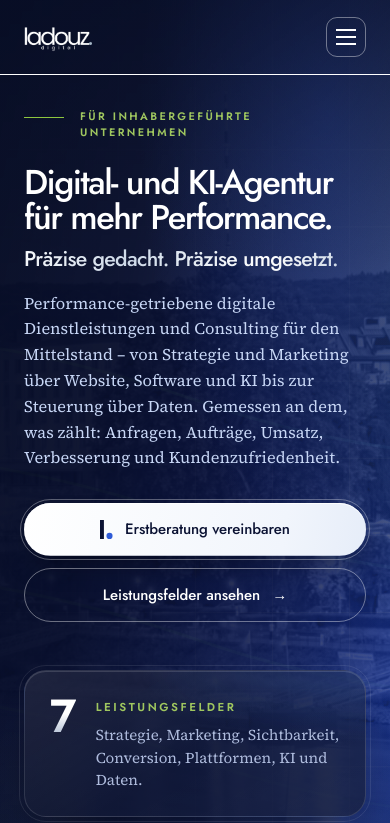
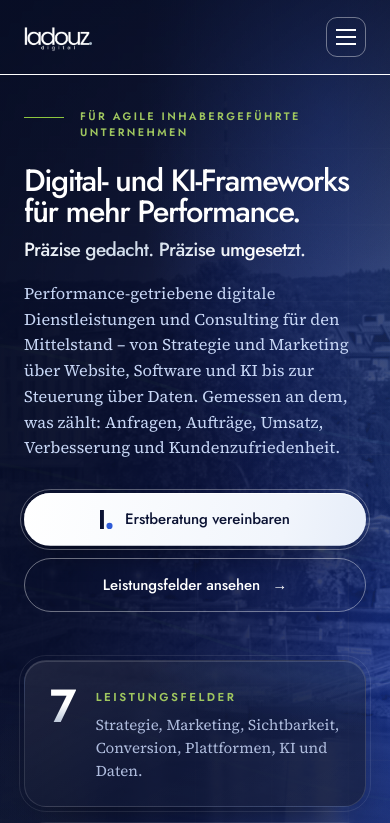
Before and after one commit to nizarladouz/Ladouz-Digital, a Next.js app in the folder ladouz-digital/: page / in a window 390 px wide. Shown: the top 823 px of the page. Built offline with nearby package versions, Linux system fonts and the light colour scheme.

Commit message:
Hero: Digital- und KI-Frameworks, Eyebrow Für agile inhabergeführte Unternehmen
Co-Authored-By: Claude Opus 5.5 <noreply@anthropic.com>
Claude-Session: https://claude.ai/code/session_017F5bpvVz4rgqiu1Uy2xQD5

```diff
--- a/ladouz-digital/app/page.tsx
+++ b/ladouz-digital/app/page.tsx
@@ -1033,13 +1033,13 @@ function Hero() {
             <p className="flex items-start gap-4">
               <span aria-hidden className="ld-rule mt-[0.55em] block h-px w-10 flex-none bg-[#8dc63f]" />
               <span className="ld-enter ld-d1 flex flex-wrap gap-x-[0.9em] gap-y-1 text-[0.68rem] font-semibold uppercase tracking-[0.22em] text-[#9fc65f] sm:text-[0.72rem] sm:tracking-[0.3em]">
-                <span>Für inhabergeführte Unternehmen</span>
+                <span>Für agile inhabergeführte Unternehmen</span>
               </span>
             </p>
 
-            <h1 className="mt-6 text-[clamp(1.75rem,9.4vw,2.15rem)] sm:text-[clamp(2.15rem,5vw,4.2rem)] font-medium leading-[1.02] tracking-[-0.044em] sm:mt-8">
-              {/* „Digital- und KI-Agentur“ bleibt immer zusammen und steht in der ersten Zeile. */}
-              <span className="whitespace-nowrap">Digital- und KI-Agentur</span>{" "}
+            <h1 className="mt-6 text-[clamp(1.55rem,7.9vw,2.05rem)] sm:text-[clamp(2.15rem,5vw,4.2rem)] font-medium leading-[1.02] tracking-[-0.044em] sm:mt-8">
+              {/* „Digital- und KI-Frameworks“ bleibt immer zusammen und steht in der ersten Zeile. */}
+              <span className="whitespace-nowrap">Digital- und KI-Frameworks</span>{" "}
               <span className="whitespace-nowrap">für mehr Performance.</span>{" "}
               <span className="ld-silber mt-3 block text-[0.62em] leading-[1.12] tracking-[-0.03em] sm:mt-4">Präzise gedacht. Präzise umgesetzt.</span>
             </h1>
```
